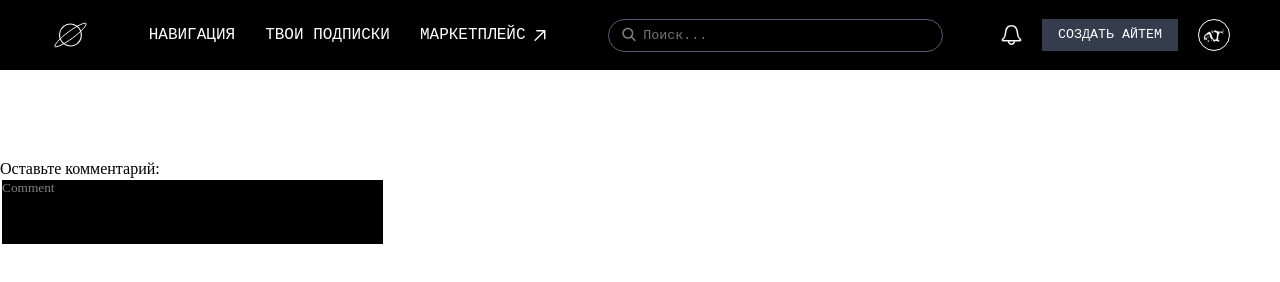
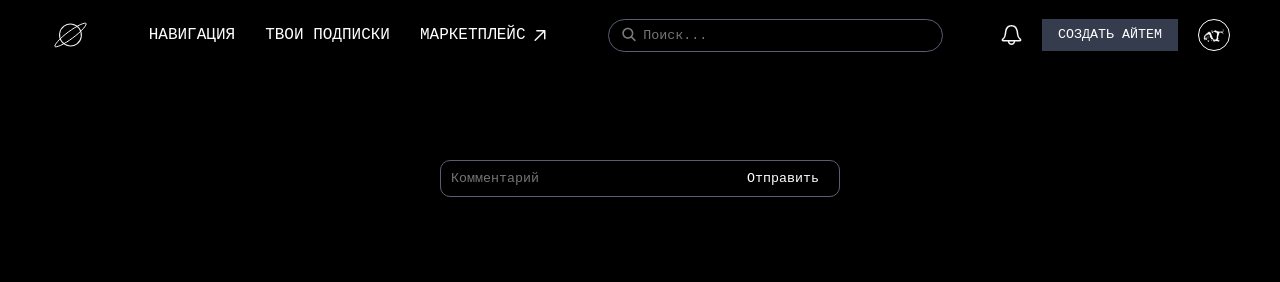
Before and after one commit to Helena404/header, a plain HTML site: page index.html in a window 1280 px wide. Drawn offline with Linux system fonts and the light colour scheme; a web font is replaced by a local one.

Commit message:
fix: fixed input

```diff
--- a/index.html
+++ b/index.html
@@ -49,8 +49,11 @@
 	</header>
 
 	<br><br><br><br><br>
-	<label for="comment">Оставьте комментарий:</label><br>
-	<textarea id="comment" name="comment" rows="4" cols="50" placeholder="Comment"></textarea>
+	<div class="comment-input">
+		<input type="text" placeholder="Комментарий">
+		<button type="submit">Отправить</button>
+	</div>
+
 </body>
 
 </html>
--- a/style.css
+++ b/style.css
@@ -1,5 +1,11 @@
 @import url('https://fonts.googleapis.com/css2?family=PT+Mono&display=swap');
-
+body {
+  font-family: 'PT Mono', monospace;
+  font-weight: 400;
+  font-style: normal;
+  background-color: black;
+  color: white;
+}
 a,
 button,
 input,
@@ -14,11 +20,6 @@ img {
 }
 
 .header {
-  font-family: 'PT Mono', monospace;
-  font-weight: 400;
-  font-style: normal;
-  background-color: black;
-  color: white;
 }
 .header__container {
   max-width: 1180px;
@@ -51,9 +52,6 @@ img {
   line-height: 24px;
   text-transform: uppercase;
   color: white;
-}
-.menu__link:active {
-  color: red;
 }
 .search-box__input {
   background-color: transparent;
@@ -107,20 +105,49 @@ img {
   height: 32px;
 }
 textarea {
-  color: white; /* белый цвет текста */
-  background-color: black; /* черный цвет фона */
-  border: 2px solid white; /* белая граница */
+  background-color: transparent; /* черный цвет фона */
+  border: 1px solid #595e75; /* обводка*/
   outline: none; /* убираем контур фокуса */
   resize: none; /* запрещаем изменение размеров textarea */
+  color: #f7f7f7;
+  border-radius: 100px; /* радиус границ */
+  padding: 10px; /* отступы внутри*/
+  width: 335px;
+  height: 40px;
+}
+textarea::placeholder {
+  /* Стили для плейсхолдера */
+  display: flex;
+  color: gray;
+  align-items: center;
 }
 
-textarea:focus {
-  /* Стили при фокусе */
+.comment-input {
+  display: flex;
+  align-items: center;
+  width: 400px;
+  margin-inline: auto; /*центрируем по вертикали*/
+  border: 1px solid #595e75; /* обводка*/
+  border-radius: 10px;
+}
+
+.comment-input input[type='text'] {
+  flex: 1;
+  color: #fff;
+  padding: 10px;
+  background-color: transparent; /* черный цвет фона */
+  margin-right: 10px;
+}
+.comment-input input[type='text']:focus {
   border: none; /* убираем границу */
   outline: none; /* убираем контур фокуса */
 }
 
-textarea::placeholder {
-  /* Стили для плейсхолдера */
-  color: gray;
+.comment-input button[type='submit'] {
+  padding: 10px 20px;
+  background-color: transparent;
+  color: #fff;
+  border: none;
+  border-radius: 5px;
+  cursor: pointer;
 }
```
